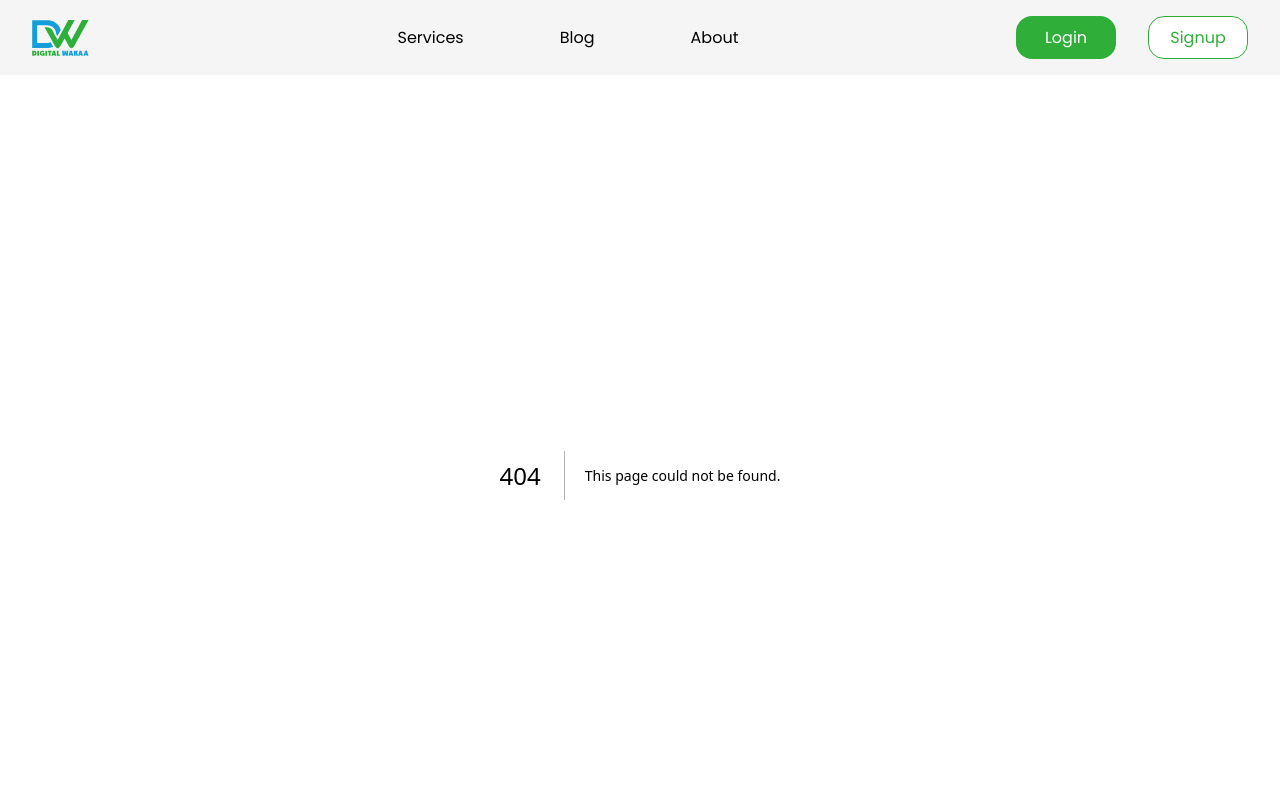
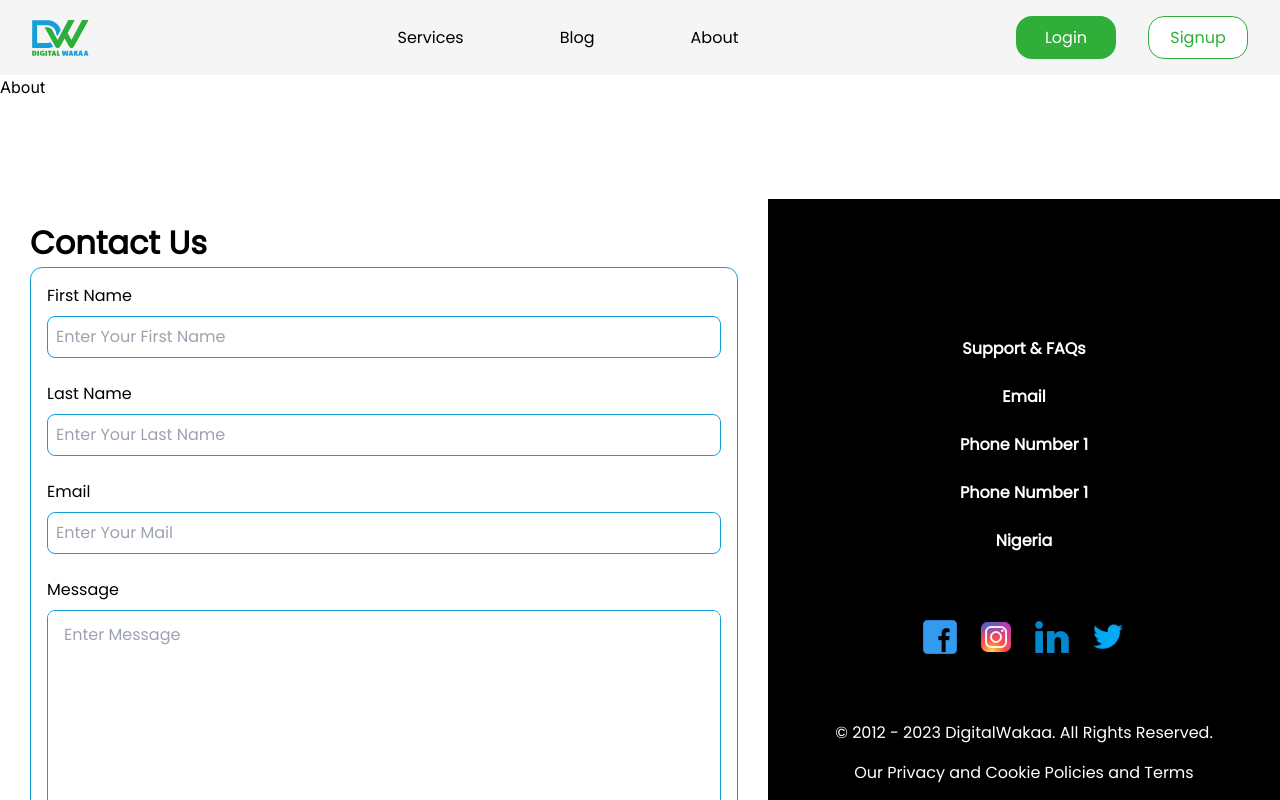
Before and after one commit to yhtiee/Digital-Agency, a Next.js app: page /about in a window 1280 px wide. Before the commit this address had no page. Shown: the top 800 px of the page. Built offline with nearby package versions, Linux system fonts and the light colour scheme.

Commit message:
fix height issues in login and signup page

```diff
--- /dev/null
+++ b/app/about/page.jsx
@@ -0,0 +1,9 @@
+import React from 'react'
+
+const About = () => {
+  return (
+    <div>About</div>
+  )
+}
+
+export default About
--- a/app/login/page.jsx
+++ b/app/login/page.jsx
@@ -4,7 +4,7 @@ import React from "react";
 
 const Signup = () => {
   return (
-    <section className="w-[100%] md:bg-[#EDEDED] md:h-[97vh] md:pt-24">
+    <section className="w-[100%] md:bg-[#EDEDED] md:py-24" >
       <motion.article
         initial={{ x: -200, opacity: 0 }}
         whileInView={{ x: 0, opacity: 1 }}
@@ -13,7 +13,7 @@ const Signup = () => {
       >
         <form
           action=""
-          className="w-[100%] md:h-[65vh] rounded-3xl md:w-[80%] md:m-auto px-4 justify-center items-center md:bg-[#fff]  md:px-40 py-5"
+          className="w-[100%] rounded-3xl md:w-[80%] md:m-auto px-4 justify-center items-center md:bg-[#fff] md:mb-20  md:px-40 py-5"
         >
           <h2 className=" font-poppins font-bold text-[24px] md:text-[32px] md:mt-6 text-center">
             Login
--- a/app/signup/page.jsx
+++ b/app/signup/page.jsx
@@ -6,13 +6,13 @@ import React from 'react'
 
 const Signup = () => {
 return(
-  <section className='w-[100%] md:bg-[#EDEDED] md:h-[97vh] md:pt-4'>
+  <section className='w-[100%] md:bg-[#EDEDED] md:py-6 md:pb-16'>
         <motion.article
         initial={{x:-200, opacity:0}}
         whileInView={{x:0, opacity:1}}
         transition={{duration:0.8}}
         className='px-[30px] bg-white w-[100%] md:w-[95%] md:m-auto md:bg-[#EDEDED]'>
-            <form action="" className='w-[100%] md:h-[87vh] rounded-3xl md:w-[80%] md:m-auto px-4 justify-center items-center md:bg-[#fff]  md:px-40 py-5'>
+            <form action="" className='w-[100%] rounded-3xl md:w-[80%] md:m-auto px-4 justify-center items-center md:bg-[#fff]  md:px-40 py-5'>
             <h2 className=' font-poppins font-bold text-[24px] md:text-[32px] md:mt-6 text-center'>Create Account</h2>
 
               <div className='flex flex-col gap-[8px] mt-4 md:mt-8 pt-2'>
--- a/components/NavBar.jsx
+++ b/components/NavBar.jsx
@@ -14,7 +14,7 @@ const NavBar = () => {
         <article className='hidden md:flex flex-row gap-[6rem]'>
             <Link href="#" className='text-black font-poppins'>Services</Link>
             <Link href="#" className='text-black font-poppins'>Blog</Link>
-            <Link href="#" className='text-black font-poppins'>About</Link>
+            <Link href="/about" className='text-black font-poppins'>About</Link>
         </article>
         <article className='hidden md:flex flex-row gap-[2rem]'>
             <motion.button
```
